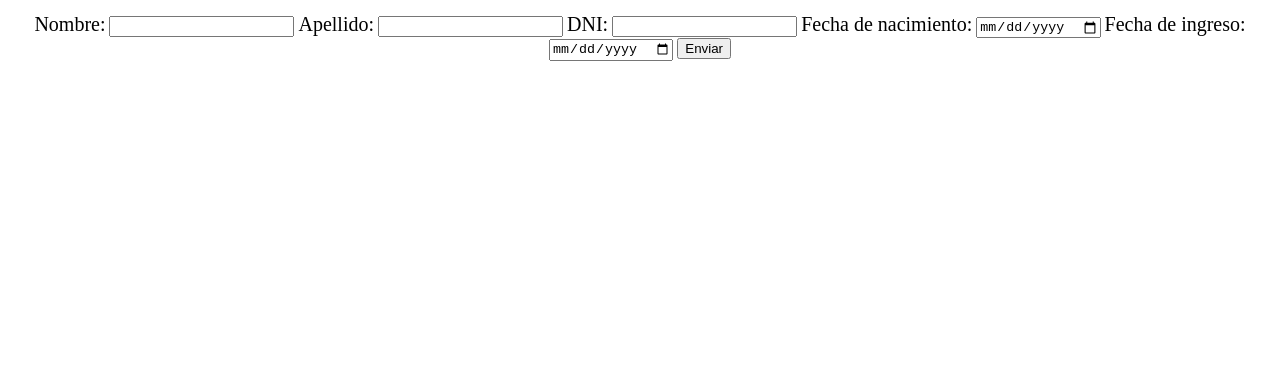
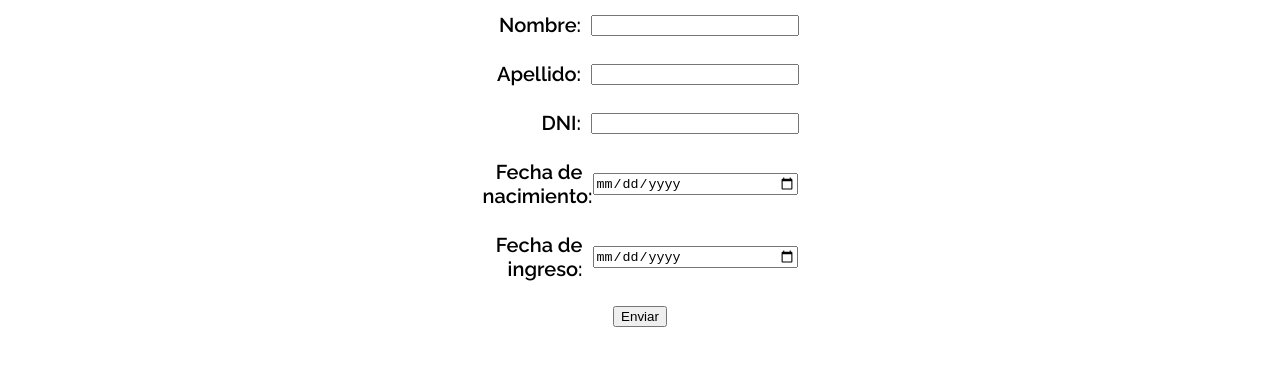
Before and after one commit to balta1084/formulariorrhh2024, a plain HTML site: page public/html/agregar_personal.html in a window 1280 px wide. Shown: the part 114-480 px from the top of the page. Drawn offline with Linux system fonts and the light colour scheme.

Commit message:
Se agregó el css de agregar personal

```diff
--- /dev/null
+++ b/public/css/agregar_personal.css
@@ -0,0 +1,44 @@
+#formularioAgregarPersonal{
+
+    display: block;
+    text-align: center;
+
+}
+.nombre, .apellido, .dni, .nacimiento, .ingreso {
+    color: rgb(0, 0, 0);
+    font-family: "Raleway", sans-serif;
+    font-optical-sizing: auto;
+    font-weight: 600;
+    font-style: normal;
+
+}
+
+.form-row {
+    display: flex;
+    margin-bottom: 25px;
+    justify-content: center;
+    align-items: center;
+}
+
+.form-row label {
+    width: 100px;
+    text-align: right;
+    margin-right: 10px;
+}
+
+.form-row input {
+    width: 200px;
+}
+
+.container-center {
+    display: flex;
+    flex-direction: column;
+    justify-content: center;
+    align-items: center;
+}
+
+h1{
+
+    text-align: center;
+
+}
--- a/public/html/agregar_personal.html
+++ b/public/html/agregar_personal.html
@@ -6,6 +6,7 @@
     <!-- CSS -->
     <link rel="stylesheet" href="../css/nav.css">
     <link rel="stylesheet" href="../css/general.css">
+    <link rel="stylesheet" href="../css/agregar_personal.css">
     <!--Fuente de la página-->
     <link rel="preconnect" href="https://fonts.googleapis.com">
     <link rel="preconnect" href="https://fonts.gstatic.com" crossorigin>
@@ -29,27 +30,35 @@
 
     </header>
     <main>
+
         <h1>Agregar Personal</h1>
 
-        <form action="/">
-
-            <label for="nombre">Nombre:</label>
+        <form action="/" id="formularioAgregarPersonal">
+            <div class="container-center">
+                <div class="form-row">
+                    <label class="nombre" for="nombre">Nombre:</label>
                     <input type="text" id="nombre" name="nombre">
-
-            <label for="apellido">Apellido:</label>
+                </div>
+                <div class="form-row">
+                    <label class="apellido" for="apellido">Apellido:</label>
                     <input type="text" name="apellido" id="apellido">
-
-            <label for="dni">DNI:</label>
+                </div>
+                <div class="form-row">
+                    <label class="dni" for="dni">DNI:</label>
                     <input type="number" name="dni" id="dni">
-
-            <label for="nacimiento">Fecha de nacimiento:</label>
+                </div>
+                <div class="form-row">
+                    <label class="nacimiento" for="nacimiento">Fecha de nacimiento:</label>
                     <input type="date" name="nacimiento" id="nacimiento">
-
-            <label for="ingreso">Fecha de ingreso:</label>
+                </div>
+                <div class="form-row">
+                    <label class="ingreso" for="ingreso">Fecha de ingreso:</label>
                     <input type="date" name="ingreso" id="ingreso">
-
+                </div>
+                <div class="button-box">
                     <button id="enviar">Enviar</button>
-
+                </div>
+            </div>
         </form>
 
     </main>
```
Also changed, not shown: public/css/contacto.css (indentation only). Lines whose indentation alone changed are shown as unchanged.
